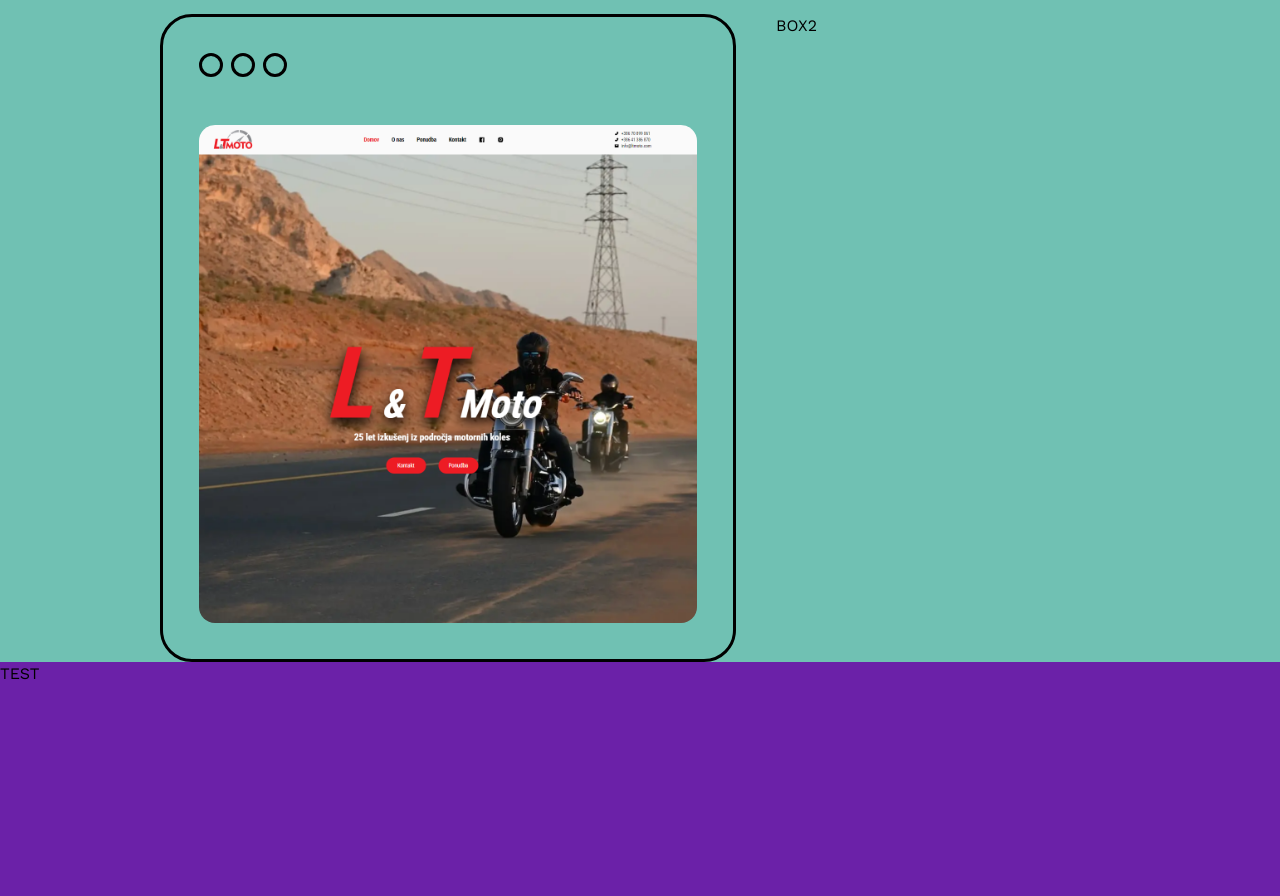
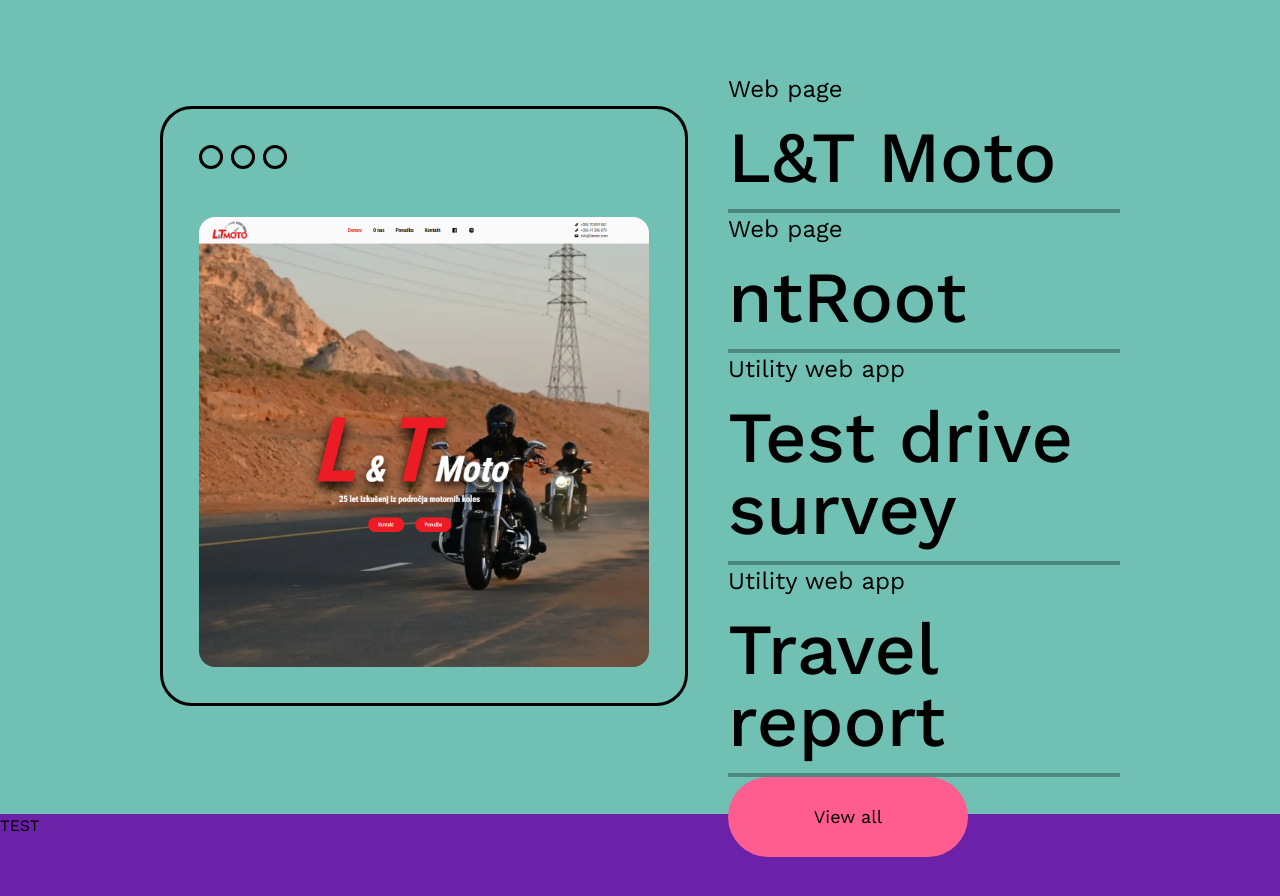
Before and after one commit to rubuz/ML-portfolioV2, a React (Vite) app: page / in a window 1280 px wide. Shown: the part 2160-3056 px from the top of the page. Built offline with nearby package versions, Linux system fonts and the light colour scheme.

Commit message:
html-style: projects left side done

```diff
--- a/src/components/Button.jsx
+++ b/src/components/Button.jsx
@@ -1,14 +1,16 @@
 import React from "react";
 import { BsArrowRight } from "react-icons/bs";
 
-const Button = () => {
+const Button = ({ text, bgColor, iconColor }) => {
   return (
-    <div className="bg-pinky pl-16 pr-12 py-5 rounded-full text-lg flex items-center justify-center group relative">
+    <div
+      className={`${bgColor} pl-16 pr-12 py-5 rounded-full text-lg flex items-center justify-center group relative`}
+    >
       <a href="" className="h-10 flex items-center">
-        Say Hello
+        {text}
       </a>
       <div className="w-0 h-0 ml-4 flex items-center justify-center bg-black p-0 rounded-full rotate-[-180deg] group-hover:w-10 group-hover:h-10 group-hover:p-1 group-hover:rotate-[-45deg] transition-all duration-300">
-        <BsArrowRight className="text-2xl text-pinky" />
+        <BsArrowRight className={`text-2xl ${iconColor}`} />
       </div>
     </div>
   );
--- /dev/null
+++ b/src/components/ProjectText.jsx
@@ -0,0 +1,15 @@
+import React from "react";
+
+const ProjectText = ({ title, group }) => {
+  return (
+    <div className="group flex flex-col gap-4 cursor-pointer">
+      <p className="text-2xl">{group}</p>
+      <h3 className="text-7xl font-medium">{title}</h3>
+      <div className="w-full h-1 bg-black/30 relative">
+        <div className="w-0 h-1 bg-black group-hover:w-full transition-all duration-500 "></div>
+      </div>
+    </div>
+  );
+};
+
+export default ProjectText;
--- a/src/components/Projects.jsx
+++ b/src/components/Projects.jsx
@@ -2,6 +2,8 @@
 import Project1 from "../assets/project1.png";
 import Marquee from "react-fast-marquee";
 import MarqueeText from "./MarqueeText";
+import ProjectText from "./ProjectText";
+import Button from "./Button";
 
 const Projects = () => {
   const projectDot = document.querySelector(".dot-container");
@@ -18,13 +20,13 @@
   };
 
   return (
-    <section className="w-full  bg-greeny rounded-t-[2rem]">
+    <section className="w-full bg-greeny rounded-t-[2rem] pb-4">
       <div>
         <Marquee autoFill speed={130}>
           <MarqueeText />
         </Marquee>
       </div>
-      <div className="w-[75%] mx-auto grid grid-cols-[60%_auto] gap-10">
+      <div className="w-[75%] mx-auto grid grid-cols-[55%_auto] gap-10 items-center">
         <div className="w-full bg-transparent rounded-[2rem] border-[3px] p-9 border-black flex flex-col justify-between gap-12">
           <div className="flex gap-2 dot-container">
             <div className="w-6 h-6 rounded-full border-[3px] border-black transition-all duration-500 project-dot"></div>
@@ -43,7 +45,19 @@
             />
           </div>
         </div>
-        <div>BOX2</div>
+        <div className="h-[85%] flex flex-col justify-between">
+          <ProjectText group={"Web page"} title={"L&T Moto"} />
+          <ProjectText group={"Web page"} title={"ntRoot"} />
+          <ProjectText group={"Utility web app"} title={"Test drive survey"} />
+          <ProjectText group={"Utility web app"} title={"Travel report"} />
+          <div className="w-60">
+            <Button
+              text={"View all"}
+              bgColor={"bg-pinky"}
+              iconColor={"text-pinky"}
+            />
+          </div>
+        </div>
       </div>
     </section>
   );
```
